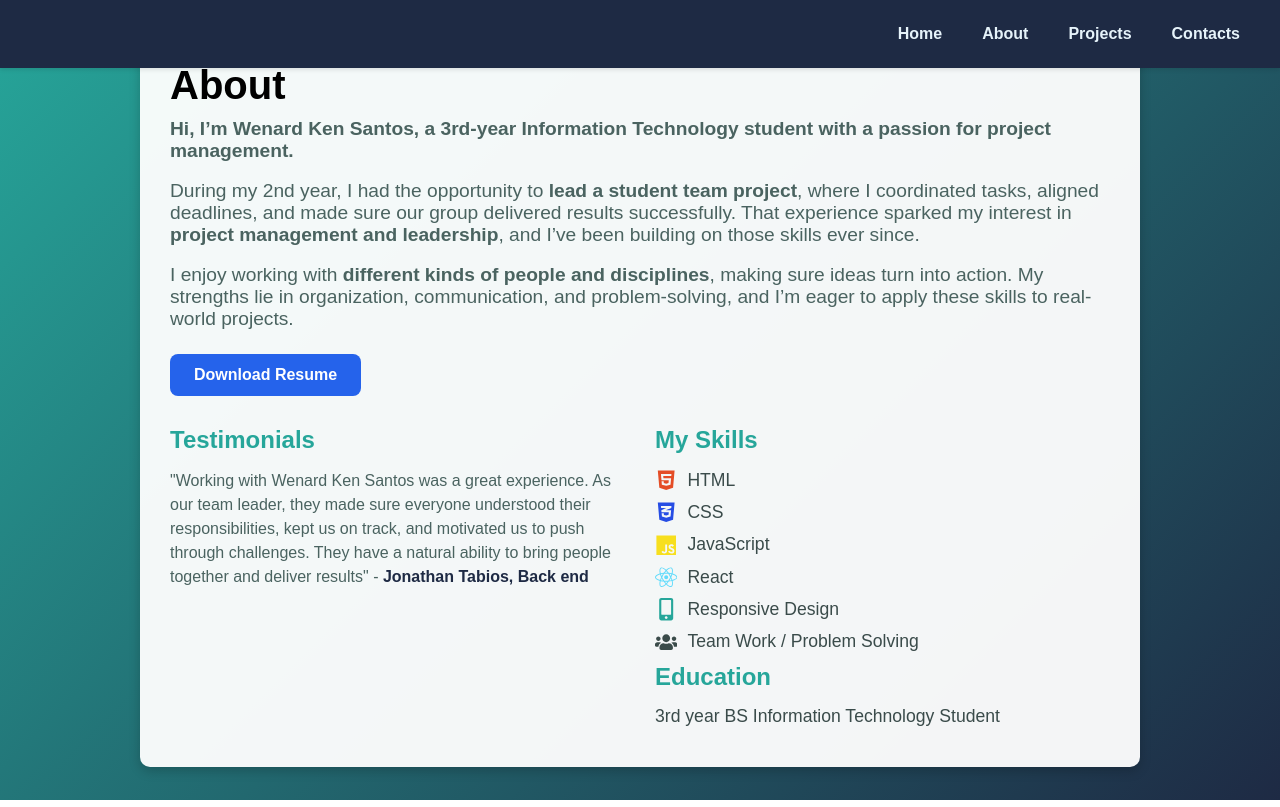
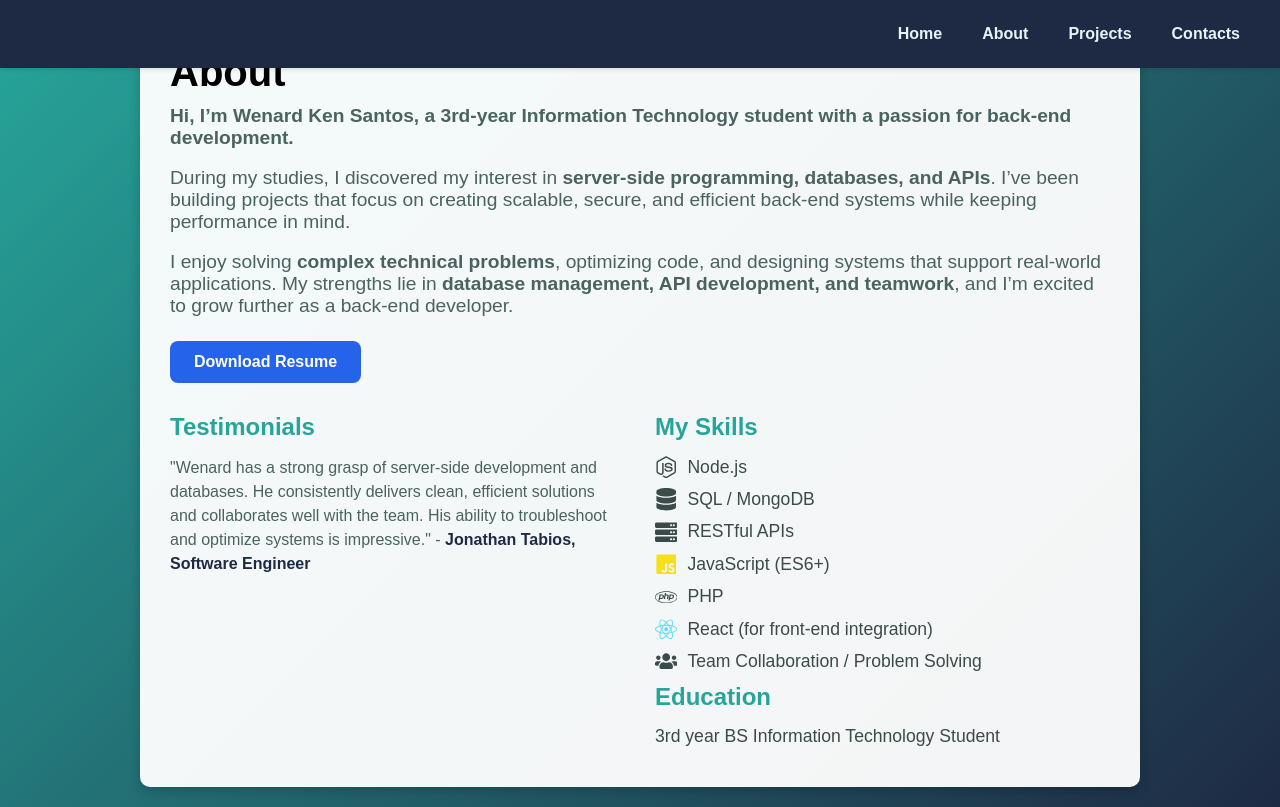
Before and after one commit to WenardKen57/my-portfolio, a React (Vite) app: page /about in a window 1280 px wide. Built offline with nearby package versions, Linux system fonts and the light colour scheme.

Commit message:
change role to backend

```diff
--- a/src/pages/About.jsx
+++ b/src/pages/About.jsx
@@ -3,9 +3,12 @@ import {
   FaHtml5,
   FaCss3Alt,
   FaJs,
+  FaPhp,
   FaReact,
+  FaNodeJs,
+  FaDatabase,
+  FaServer,
   FaUsers,
-  FaMobileAlt,
 } from "react-icons/fa";
 
 export default function About() {
@@ -18,30 +21,28 @@ export default function About() {
           <p>
             <strong>
               Hi, I’m Wenard Ken Santos, a 3rd-year Information Technology
-              student with a passion for project management.
+              student with a passion for back-end development.
             </strong>
           </p>
           <br />
           <p>
-            During my 2nd year, I had the opportunity to{" "}
-            <strong>lead a student team project</strong>, where I coordinated
-            tasks, aligned deadlines, and made sure our group delivered results
-            successfully. That experience sparked my interest in{" "}
-            <strong>project management and leadership</strong>, and I’ve been
-            building on those skills ever since.
+            During my studies, I discovered my interest in{" "}
+            <strong>server-side programming, databases, and APIs</strong>. I’ve
+            been building projects that focus on creating scalable, secure, and
+            efficient back-end systems while keeping performance in mind.
           </p>
           <br />
           <p>
-            I enjoy working with{" "}
-            <strong>different kinds of people and disciplines</strong>, making
-            sure ideas turn into action. My strengths lie in organization,
-            communication, and problem-solving, and I’m eager to apply these
-            skills to real-world projects.
+            I enjoy solving <strong>complex technical problems</strong>,
+            optimizing code, and designing systems that support real-world
+            applications. My strengths lie in{" "}
+            <strong>database management, API development, and teamwork</strong>,
+            and I’m excited to grow further as a back-end developer.
           </p>
 
           {/* Download Resume Button */}
           <a
-            href="/Wenard_Ken_Santos_Resume.pdf"
+            href="/Wenard_Ken_Santos_Backend_Resume.pdf"
             download
             className="download-btn"
           >
@@ -53,11 +54,10 @@ export default function About() {
         <div className="about-panel">
           <h3>Testimonials</h3>
           <p>
-            "Working with Wenard Ken Santos was a great experience. As our team
-            leader, they made sure everyone understood their responsibilities,
-            kept us on track, and motivated us to push through challenges. They
-            have a natural ability to bring people together and deliver results"
-            - <em>Jonathan Tabios, Back end</em>
+            "Wenard has a strong grasp of server-side development and databases.
+            He consistently delivers clean, efficient solutions and collaborates
+            well with the team. His ability to troubleshoot and optimize systems
+            is impressive." - <em>Jonathan Tabios, Software Engineer</em>
           </p>
         </div>
 
@@ -66,22 +66,27 @@ export default function About() {
           <h3>My Skills</h3>
           <ul>
             <li>
-              <FaHtml5 className="icon html" /> HTML
+              <FaNodeJs className="icon node" /> Node.js
             </li>
             <li>
-              <FaCss3Alt className="icon css" /> CSS
+              <FaDatabase className="icon db" /> SQL / MongoDB
             </li>
             <li>
-              <FaJs className="icon js" /> JavaScript
+              <FaServer className="icon server" /> RESTful APIs
             </li>
             <li>
-              <FaReact className="icon react" /> React
+              <FaJs className="icon js" /> JavaScript (ES6+)
             </li>
             <li>
-              <FaMobileAlt className="icon responsive" /> Responsive Design
+              <FaPhp className="icon php" /> PHP
             </li>
             <li>
-              <FaUsers className="icon teamwork" /> Team Work / Problem Solving
+              <FaReact className="icon react" /> React (for front-end
+              integration)
+            </li>
+            <li>
+              <FaUsers className="icon teamwork" /> Team Collaboration / Problem
+              Solving
             </li>
           </ul>
 
--- a/src/pages/Contacts.jsx
+++ b/src/pages/Contacts.jsx
@@ -27,19 +27,7 @@ export default function Contacts() {
             my latest work and collaborate with others.
           </p>
         </li>
-        <li>
-          <a
-            href="https://www.linkedin.com/in/yourprofile"
-            target="_blank"
-            rel="noopener noreferrer"
-          >
-            <FaLinkedin className="contact-icon" /> LinkedIn
-          </a>
-          <p>
-            Connect on LinkedIn for professional networking and to view my
-            detailed work experience.
-          </p>
-        </li>
+
         <li>
           <a href="mailto:wenardken57@gmail.com">
             <FaEnvelope className="contact-icon" /> Email
--- a/src/pages/Home.jsx
+++ b/src/pages/Home.jsx
@@ -10,7 +10,8 @@ export default function Home() {
         <section className="heroSection">
           <h1>Wenard Ken</h1>
           <p>
-            Project Manager | Driving cross-functional teams to deliver impact.
+            Back-End Developer | Building scalable APIs, databases, and robust
+            server-side applications.
           </p>
           <div className="social-links">
             <a
```
Also changed, not shown: 1 other file (tests, documents, lock files or other folders).
